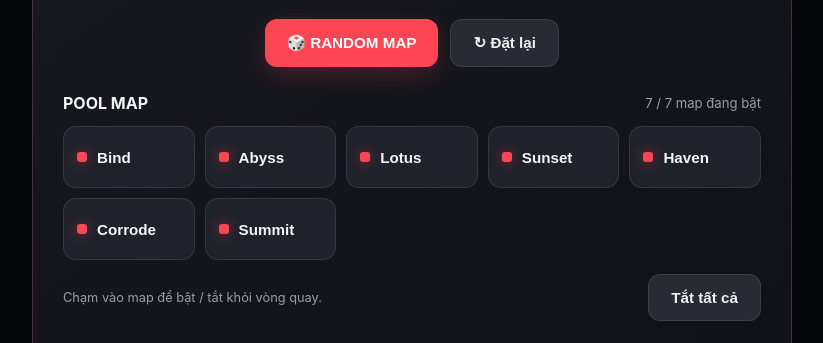
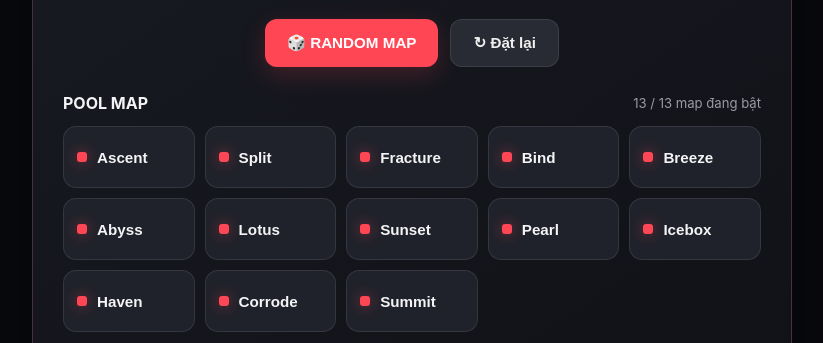
Before and after one commit to KiizNotSee/i-dont-known, a plain HTML site: page map_roulette_valorant.html in a window 1280 px wide. Shown: the part 446-789 px from the top of the page, without its empty margins (228-1051 px from the left). Drawn offline with Linux system fonts and the light colour scheme.

Commit message:
Update map list in map_roulette_valorant.html

```diff
--- a/map_roulette_valorant.html
+++ b/map_roulette_valorant.html
@@ -63,7 +63,7 @@ button:active{transform:scale(.97)}button:disabled{opacity:.55;cursor:wait}.prim
   <div class="footer">Fan-made randomizer • Không liên kết với Riot Games</div>
 </main>
 <script>
-const allMaps=["Bind","Abyss","Lotus","Sunset","Haven","Corrode","Summit"];
+const allMaps=["Ascent","Split","Fracture","Bind","Breeze","Abyss","Lotus","Sunset","Pearl","Icebox","Haven","Corrode","Summit"];
 let enabled=new Set(allMaps),history=[],lastMap=null,busy=false;
 const $=id=>document.getElementById(id);
 function renderMaps(){
```
